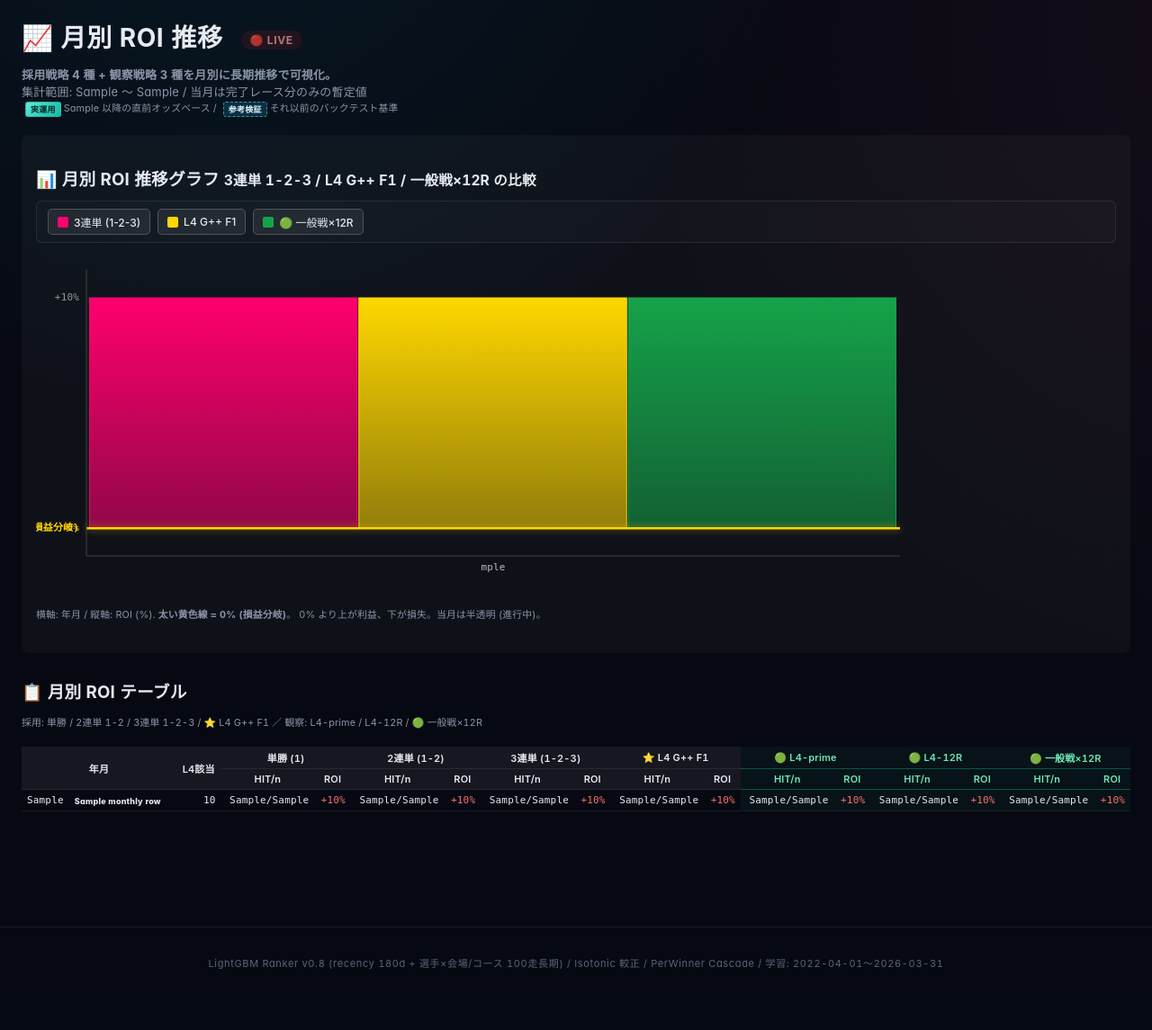
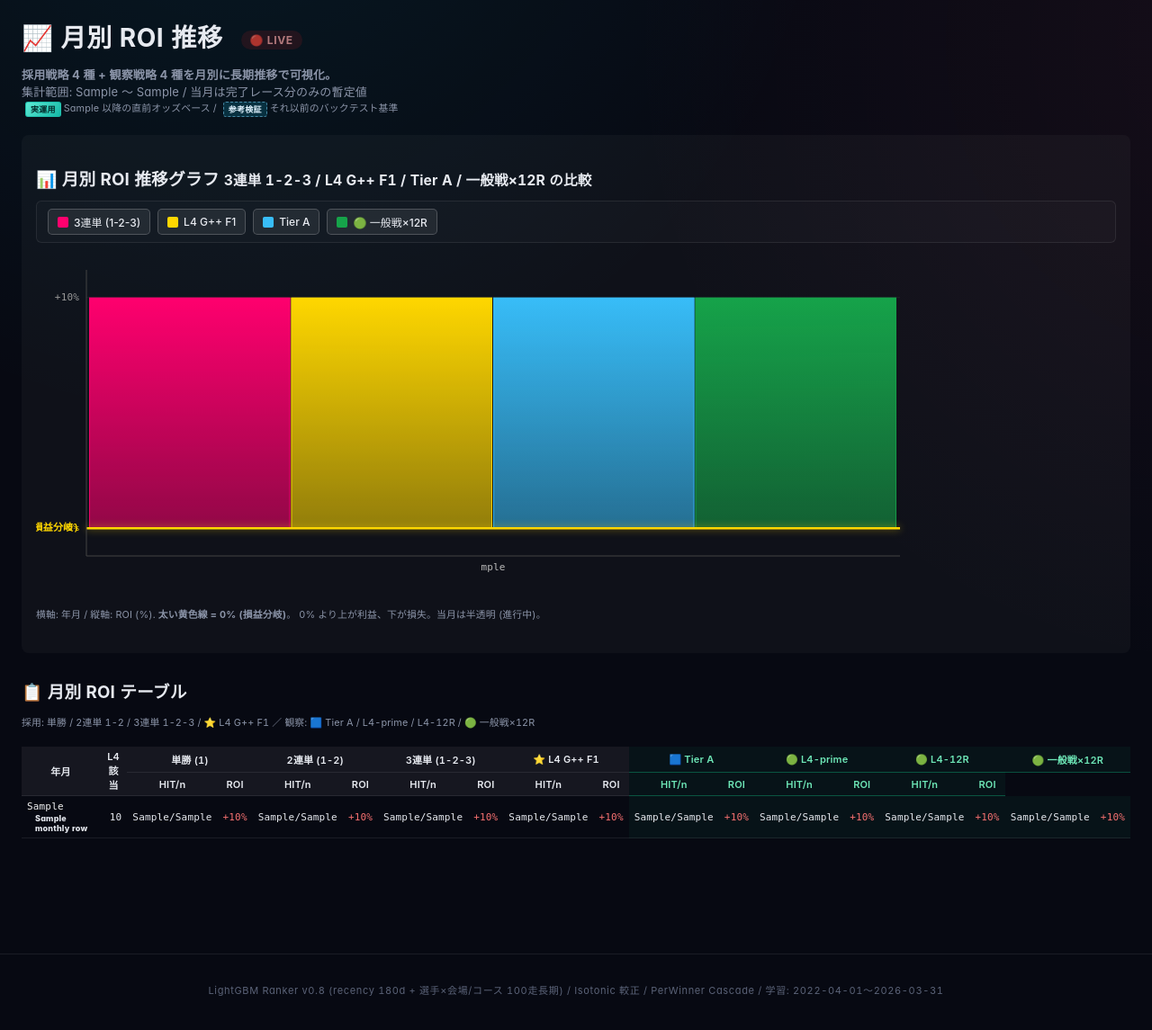
Before and after one commit to tsuyoshiyasuda0105/boatrace-analysis, a Flask app: template src/web/templates/member_monthly.html in a window 1280 px wide. Shown: the part 75-1220 px from the top of the page at 90% size. Before the commit the page ends 1152 px from the top, so only its background shows below. Run offline with Flask 3, Linux system fonts and the light colour scheme; the template is opened without the code that fills it: most values are stand-ins (such as "Sample title", 1, 10 or a date in 2020); some libraries are stand-ins or nearby versions.

Commit message:
Add Tier A to monthly ROI chart

```diff
--- a/src/web/templates/member_monthly.html
+++ b/src/web/templates/member_monthly.html
@@ -10,7 +10,7 @@
 <div class="strategy-dashboard">
   <h2>📈 月別 ROI 推移 <span class="live-indicator" title="3 分毎に自動更新">🔴 LIVE</span></h2>
   <p class="dashboard-hint">
-    <strong>採用戦略 4 種 + 観察戦略 3 種を月別に長期推移で可視化。</strong><br>
+    <strong>採用戦略 4 種 + 観察戦略 4 種を月別に長期推移で可視化。</strong><br>
     集計範囲: {{ monthly_from }} 〜 {{ monthly_to }} / 当月は完了レース分のみの暫定値<br>
     <small>
       <span class="monthly-quality-badge is-actual">実運用</span>
@@ -20,9 +20,9 @@
     </small>
   </p>
 
-  <!-- グラフ: 月別 ROI 推移 (3連単 / L4 G++ F1 / 一般戦×12R) — 棒グラフ -->
+  <!-- グラフ: 月別 ROI 推移 (3連単 / L4 G++ F1 / Tier A / 一般戦×12R) — 棒グラフ -->
   <section class="chart-section">
-    <h3>📊 月別 ROI 推移グラフ <small class="section-hint">3連単 1-2-3 / L4 G++ F1 / 一般戦×12R の比較</small></h3>
+    <h3>📊 月別 ROI 推移グラフ <small class="section-hint">3連単 1-2-3 / L4 G++ F1 / Tier A / 一般戦×12R の比較</small></h3>
     <div class="chart-legend" id="monthlyChartLegend"></div>
     <canvas id="monthlyChart" width="980" height="380"></canvas>
     <p class="dashboard-hint" style="margin-top:8px;">
@@ -36,7 +36,7 @@
     <h3>📋 月別 ROI テーブル</h3>
     <p class="dashboard-hint">
       <small>採用: 単勝 / 2連単 1-2 / 3連単 1-2-3 / ⭐ L4 G++ F1 ／
-      観察: L4-prime / L4-12R / 🟢 一般戦×12R</small>
+      観察: 🟦 Tier A / L4-prime / L4-12R / 🟢 一般戦×12R</small>
     </p>
     <div class="table-wrap">
       <table class="daily-table monthly-roi-table">
@@ -48,6 +48,7 @@
             <th colspan="2">2連単 (1-2)</th>
             <th colspan="2">3連単 (1-2-3)</th>
             <th colspan="2">⭐ L4 G++ F1</th>
+            <th colspan="2" class="obs-col">🟦 Tier A</th>
             <th colspan="2" class="obs-col">🟢 L4-prime</th>
             <th colspan="2" class="obs-col">🟢 L4-12R</th>
             <th colspan="2" class="obs-col">🟢 一般戦×12R</th>
@@ -91,6 +92,10 @@
             <td class="num {% if m.gen_f1_tri_roi is not none and m.gen_f1_tri_roi >= 0 %}pos{% elif m.gen_f1_tri_roi is not none %}neg{% endif %}">
               {% if m.gen_f1_tri_roi is not none %}{{ '%+.0f' | format(m.gen_f1_tri_roi) }}%{% else %}-{% endif %}
             </td>
+            <td class="num obs-col">{{ m.mid_132_tier_a_tri_hits }}/{{ m.mid_132_tier_a_tri_bets }}</td>
+            <td class="num obs-col {% if m.mid_132_tier_a_tri_roi is not none and m.mid_132_tier_a_tri_roi >= 0 %}pos{% elif m.mid_132_tier_a_tri_roi is not none %}neg{% endif %}">
+              {% if m.mid_132_tier_a_tri_roi is not none %}{{ '%+.0f' | format(m.mid_132_tier_a_tri_roi) }}%{% else %}-{% endif %}
+            </td>
             <td class="num obs-col">{{ m.prime_tri_hits }}/{{ m.prime_tri_bets }}</td>
             <td class="num obs-col {% if m.prime_tri_roi is not none and m.prime_tri_roi >= 0 %}pos{% elif m.prime_tri_roi is not none %}neg{% endif %}">
               {% if m.prime_tri_roi is not none %}{{ '%+.0f' | format(m.prime_tri_roi) }}%{% else %}-{% endif %}
@@ -107,7 +112,7 @@
           {% endfor %}
           {% if not monthly_rows %}
           <tr class="is-empty">
-            <td colspan="16" class="num muted">月別 ROI データなし</td>
+            <td colspan="18" class="num muted">月別 ROI データなし</td>
           </tr>
           {% endif %}
         </tbody>
@@ -129,6 +134,7 @@
       exa:    {{ ('null' if m.exa_roi is none         else '%.1f' | format(m.exa_roi))         }},
       tri:    {{ ('null' if m.tri_roi is none         else '%.1f' | format(m.tri_roi))         }},
       f1:     {{ ('null' if m.gen_f1_tri_roi is none  else '%.1f' | format(m.gen_f1_tri_roi))  }},
+      tiera:  {{ ('null' if m.mid_132_tier_a_tri_roi is none else '%.1f' | format(m.mid_132_tier_a_tri_roi)) }},
       prime:  {{ ('null' if m.prime_tri_roi is none   else '%.1f' | format(m.prime_tri_roi))   }},
       r12:    {{ ('null' if m.r12_tri_roi is none     else '%.1f' | format(m.r12_tri_roi))     }},
       gr12:   {{ ('null' if m.gen_r12_tri_roi is none else '%.1f' | format(m.gen_r12_tri_roi)) }},
@@ -136,11 +142,12 @@
     {% endfor %}
   ];
 
-  // グラフは主要 3 戦略のみ表示 (backlog item 19):
-  //   3連単 1-2-3 (本流採用) / L4 G++ F1 (採用ベース) / 一般戦×12R (観察候補)
+  // グラフは主要戦略のみ表示:
+  //   3連単 1-2-3 / L4 G++ F1 / Tier A / 一般戦×12R
   const SERIES = [
     {key:'tri',   label:'3連単 (1-2-3)',  color:'#ff006e', adopted:true},
     {key:'f1',    label:'L4 G++ F1',      color:'#ffd700', adopted:true},
+    {key:'tiera', label:'Tier A',          color:'#38bdf8', adopted:false},
     {key:'gr12',  label:'🟢 一般戦×12R',  color:'#16a34a', adopted:false},
   ];
 
```
Also changed, not shown: tests/test_source_regression.py (+3 -0 lines).
